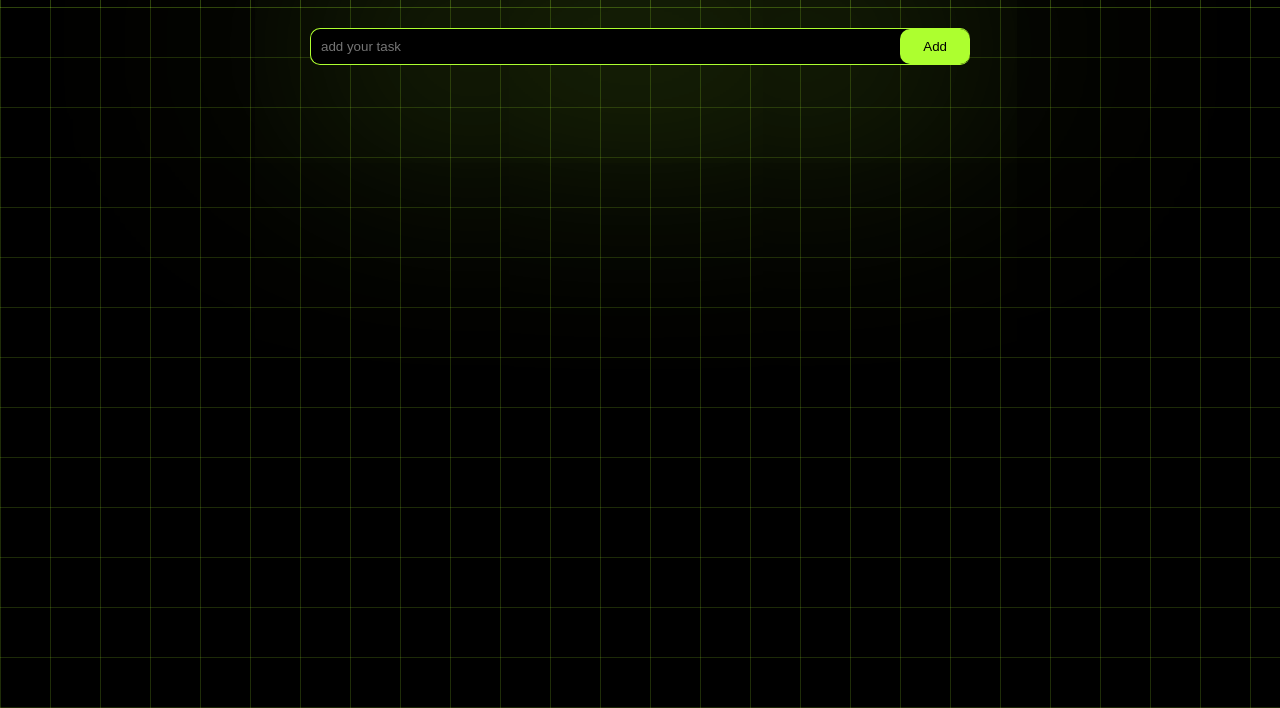
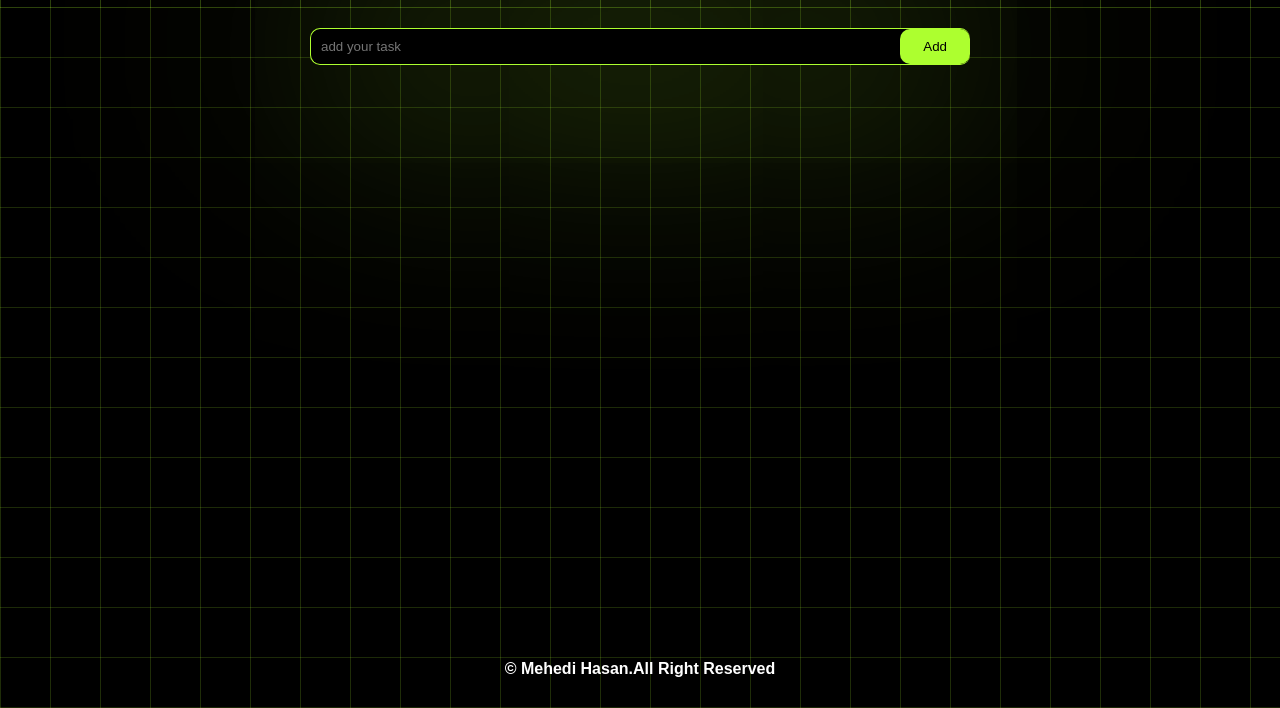
Before and after one commit to Dragonzxy/todo-app, a plain HTML site: page index.html in a window 1280 px wide. Shown: the part 92-800 px from the top of the page. Drawn offline with nearby package versions, Linux system fonts and the light colour scheme; a web font is replaced by a local one.

Commit message:
Update index.html

```diff
--- a/index.html
+++ b/index.html
@@ -54,7 +54,7 @@
 
       </div>
     </div>
-
+   <footer>© Mehedi Hasan.All Right Reserved</footer>
     <script src="index.js"></script>
   </body>
 </html>
```
